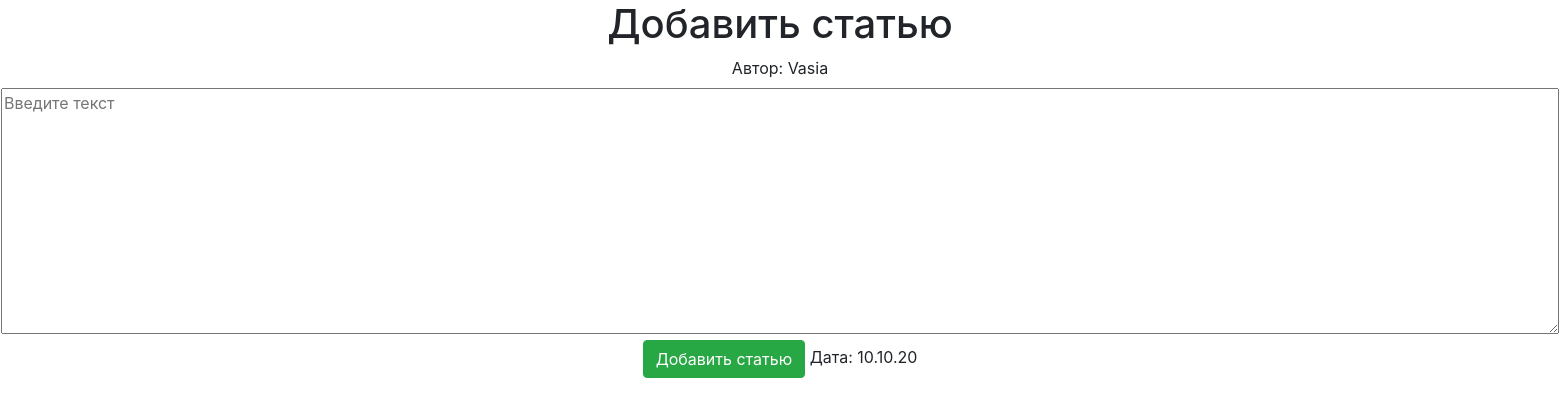
After one commit to nesterovichps/backend_blog, a Django app: page /create_post in a window 1560 px wide. The commit adds this page. Shown: the top 417 px of the page. Run offline with Django 3.2, Linux system fonts and the light colour scheme; some libraries are stand-ins or nearby versions.

Commit message:
add page add post

```diff
--- a/main_blog/templates/main_blog/auth.html
+++ b/main_blog/templates/main_blog/auth.html
@@ -11,7 +11,7 @@
   <label>Пароль</label>
   <input type="password" id="inputPassword" placeholder="Password" required="">
     <br><br>
-  <button type="submit">Войти в систему</button>
+  <button type="submit" class="btn btn-success">Войти в систему</button>
 
 </form>
 </div>
--- /dev/null
+++ b/main_blog/templates/main_blog/create_post.html
@@ -0,0 +1,15 @@
+{% extends 'main_blog/base.html' %}
+{%block title%}create_post{% endblock %}
+{% block content%}
+<div align="center">
+    <h1 >Добавить статью</h1>
+    <form method="post">
+        <label >Автор: </label >  <span>Vasia</span>
+        <br>
+            <textarea name="new_post" cols="150" rows="10" placeholder="Введите текст"></textarea>
+         <br>
+            <button type="submit" class="btn btn-success">Добавить статью</button>
+            <label >Дата: </label > <span>10.10.20</span>
+</form>
+</div>
+{% endblock %}
--- a/main_blog/urls.py
+++ b/main_blog/urls.py
@@ -4,5 +4,6 @@ from . import views
 urlpatterns = [
     path('', views.index, name='index'),
     path('auth', views.auth, name='auth'),
+    path('create_post', views.create_post, name='create_post'),
 
 ]
--- a/main_blog/views.py
+++ b/main_blog/views.py
@@ -11,3 +11,7 @@ def index(request):
 
 def auth(request):
     return render(request, 'main_blog/auth.html')
+
+def create_post(request):
+
+    return render(request, 'main_blog/create_post.html') #TODO fix statik data and author
```
Also changed, not shown: main_blog/templates/main_blog/index.html (+6 -2 lines).
